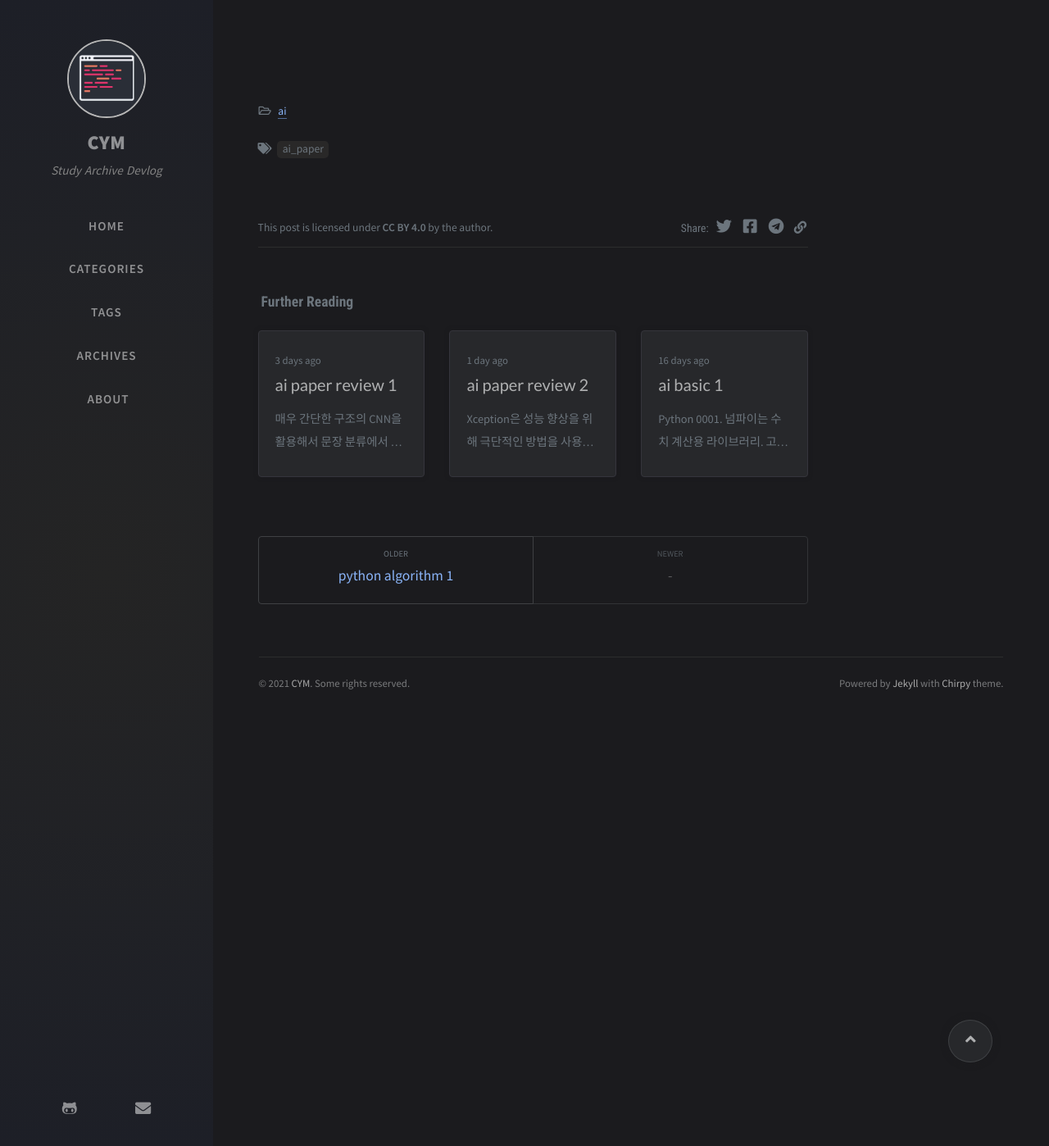
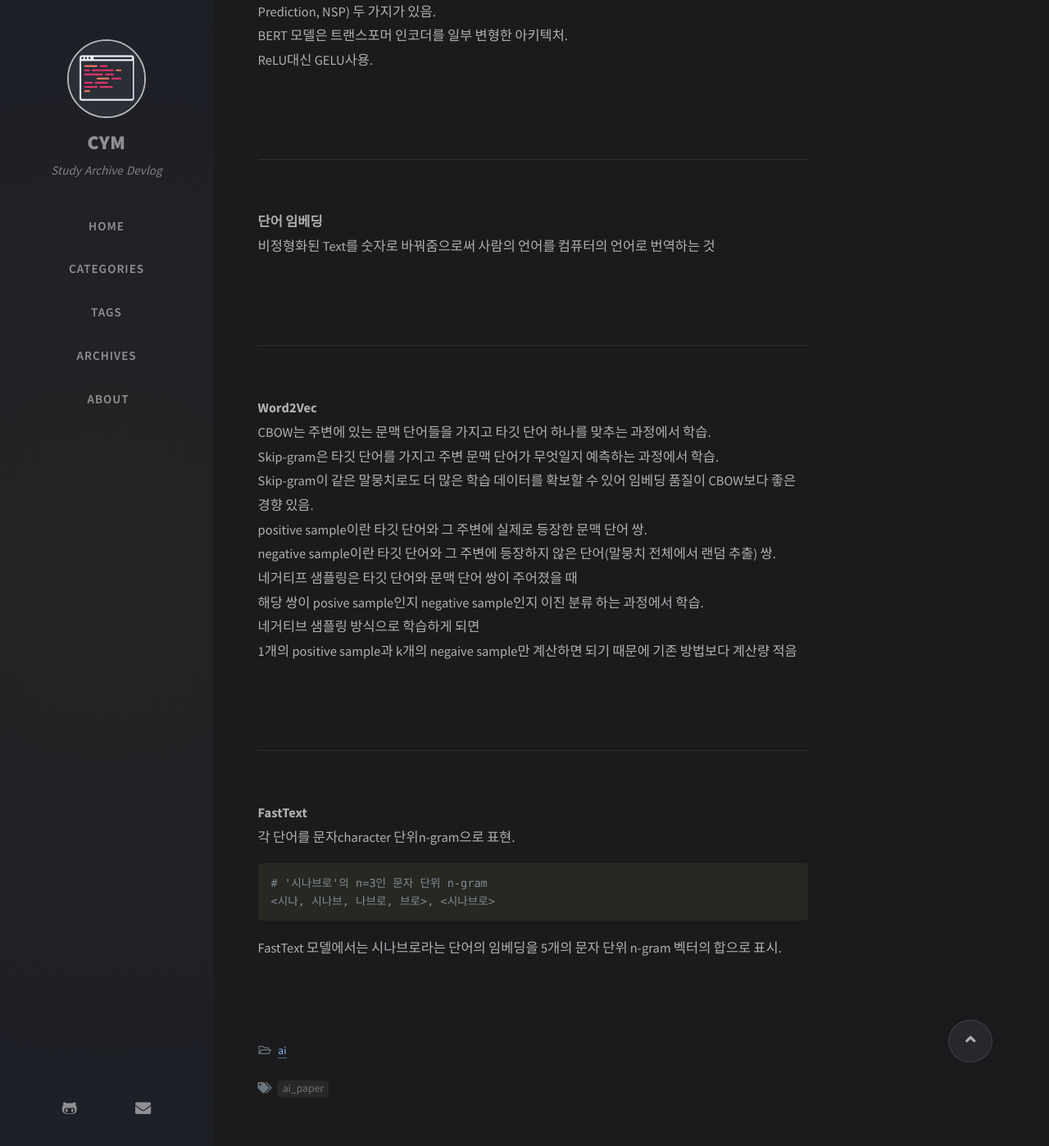
Before and after one commit to cym-2/cym-2.github.io, a Jekyll site: the page built from _posts/2021-01-31-ap3.md, in a window 1280 px wide and 1400 px high, scrolled down 1082 px. Shown: the whole window at 82% size. Built offline with Jekyll 4.4.1, drawn with Linux system fonts in a browser that asks for light colours; nearby versions of some CDN libraries; comment, search, counter and statistics services are not loaded; some of the changed text lies outside the part shown.

Commit message:
Update 2021-01-31-ap3.md

````diff
--- a/_posts/2021-01-31-ap3.md
+++ b/_posts/2021-01-31-ap3.md
@@ -14,14 +14,19 @@ tags: [ai_paper]
 ![img](https://github.com/cym-2/cym-2.github.io/blob/main/assets/img/posts/ap3/002.png?raw=true)
 
 <br>
-ELECTRA는 Replaced Token Detection, 즉 generator에서 나온 token을 보고<br>
+**ELECTRA**<br>
+Replaced Token Detection, 즉 generator에서 나온 token을 보고<br>
 discriminator에서 "real" token인지 "fake" token인지 판별하는 방법으로 학습.<br>
 이 방법은 모든 input token에 대해 학습할 수 있다는 장점을 가지며, BERT 등과 비교했을 때 더 좋은 성능을 보임.<br>
 <br>
 <br>
+<br>
 
-**BERT**
+---
+
 <br>
+
+**BERT**<br>
 BERT와 GPT모델은 모두 트랜스포머 블록을 사용하고 있음.<br>
 그렇다면 GPT는 왜 단어들을 양방향으로 보지 못하는 것일까?<br>
 그 이유는 GPT가 언어 모델이기 때문.<br>
@@ -36,3 +41,46 @@ BERT 모델은 트랜스포머 인코더를 일부 변형한 아키텍처.<br>
 ReLU대신 GELU사용.<br>
 <br>
 <br>
+<br>
+
+---
+
+<br>
+
+**단어 임베딩**<br>
+비정형화된 Text를 숫자로 바꿔줌으로써 사람의 언어를 컴퓨터의 언어로 번역하는 것<br>
+<br>
+<br>
+<br>
+
+---
+
+<br>
+
+**Word2Vec**<br>
+CBOW는 주변에 있는 문맥 단어들을 가지고 타깃 단어 하나를 맞추는 과정에서 학습.<br>
+Skip-gram은 타깃 단어를 가지고 주변 문맥 단어가 무엇일지 예측하는 과정에서 학습.<br>
+Skip-gram이 같은 말뭉치로도 더 많은 학습 데이터를 확보할 수 있어 임베딩 품질이 CBOW보다 좋은 경향 있음.<br>
+positive sample이란 타깃 단어와 그 주변에 실제로 등장한 문맥 단어 쌍.<br>
+negative sample이란 타깃 단어와 그 주변에 등장하지 않은 단어(말뭉치 전체에서 랜덤 추출) 쌍.<br>
+네거티프 샘플링은 타깃 단어와 문맥 단어 쌍이 주어졌을 때<br>
+해당 쌍이 posive sample인지 negative sample인지 이진 분류 하는 과정에서 학습.<br>
+네거티브 샘플링 방식으로 학습하게 되면 <br>
+1개의 positive sample과 k개의 negaive sample만 계산하면 되기 때문에 기존 방법보다 계산량 적음<br>
+<br>
+<br>
+<br>
+
+---
+
+<br>
+
+**FastText**<br>
+각 단어를 문자character 단위n-gram으로 표현.<br>
+
+```
+# '시나브로'의 n=3인 문자 단위 n-gram
+<시나, 시나브, 나브로, 브로>, <시나브로>
+```
+
+FastText 모델에서는 시나브로라는 단어의 임베딩을 5개의 문자 단위 n-gram 벡터의 합으로 표시.<br>
````
